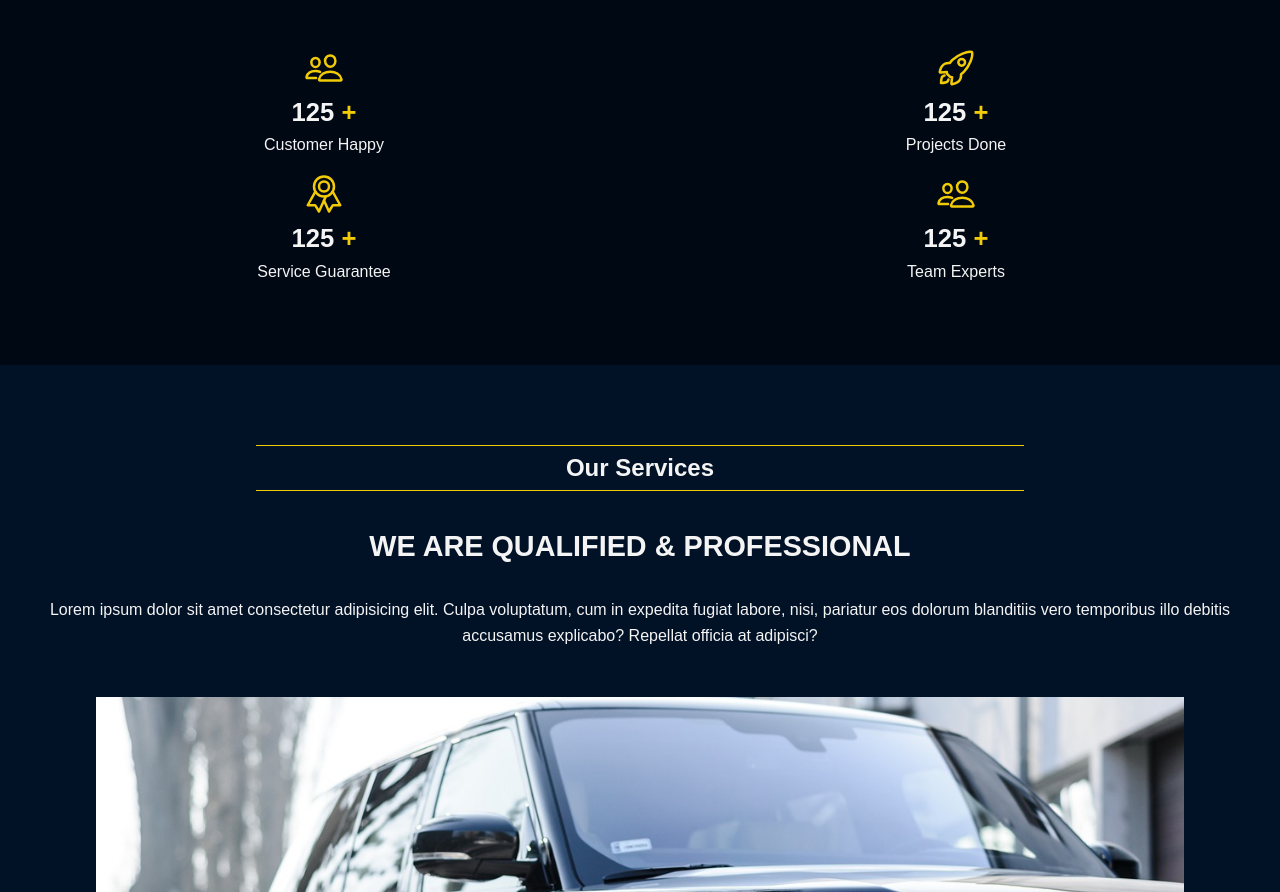
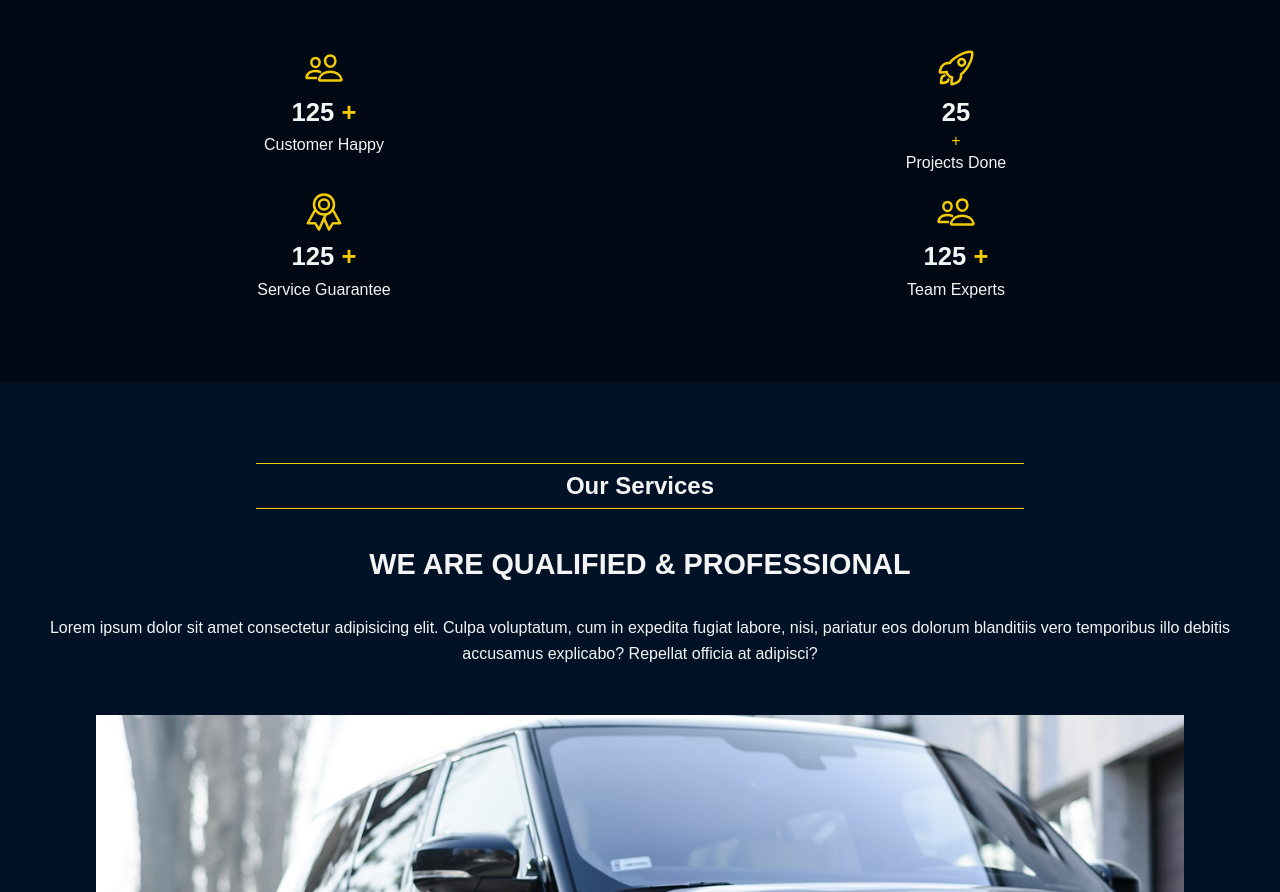
Before and after one commit to Shevotool/Gonzalez-Car-Paint, a plain HTML site: page index.html in a window 1280 px wide. Shown: the part 3340-4232 px from the top of the page. Drawn offline with nearby package versions, Linux system fonts and the light colour scheme.

Commit message:
Reveal Section

```diff
--- a/css/styles.css
+++ b/css/styles.css
@@ -111,3 +111,12 @@ p {
   justify-content: space-between;
   align-items: center;
 }
+
+.section {
+  transition: transform 1s, opacity 1s;
+}
+
+.section-hidden {
+  opacity: 0;
+  transform: translateY(8rem);
+}
--- a/css/utilities.css
+++ b/css/utilities.css
@@ -34,9 +34,9 @@
   display: none;
 }
 
-.section {
+/* .section {
   padding: 2rem 1rem;
-}
+} */
 
 .section-title {
   border-top: thin solid var(--first-color);
--- a/index.html
+++ b/index.html
@@ -92,7 +92,7 @@
   </section>
 
   <!-- About Us Section -->
-  <section class="about-us" id="about">
+  <section class="about-us section" id="about">
     <div class="flex-container">
       <div class="container-left">
         <div class="section-title about">
@@ -149,7 +149,7 @@
   </section>
 
   <!-- Customers Section -->
-  <section class="customers">
+  <section class="customers section customers-section">
     <div class="customers-overlay">
       <div class="customers-container--grid">
         <div class="element medium-margin--top">
@@ -159,7 +159,7 @@
         </div>
         <div class="element medium-margin--top">
           <span><ion-icon name="rocket-outline" class="ion-icon"></ion-icon></span>
-          <p class="customer-number">125 <span class="first-color">+</span></p>
+          <p class="customer-number proyects-done">0</p><span class="first-color"> +</span>
           <p class="customer-text">Projects Done</p>
         </div>
         <div class="element">
@@ -177,7 +177,7 @@
   </section>
 
   <!-- Our services Section -->
-  <section class="our-services" id="services">
+  <section class="our-services section" id="services">
     <div class="section-title service">
       <h2>Our Services</h2>
     </div>
@@ -203,7 +203,7 @@
   </section>
 
   <!-- Testimonial Section -->
-  <section class="testimonials" id="testimonials">
+  <section class="testimonials section" id="testimonials">
     <div class="section-title testimonial">
       <h2>Testimonials</h2>
     </div>
@@ -275,7 +275,7 @@
   </section>
 
   <!-- Pricing Section -->
-  <section class="price" id="pricing">
+  <section class="price section" id="pricing">
     <div class="section-title pricing">
       <h2 class="tittle-price">Pricing plan</h2>
     </div>
@@ -323,13 +323,13 @@
   </section>
 
   <!-- Contact Us Section -->
-  <section class="contact-us" id="contact">
+  <section class="contact-us section" id="contact">
     <div class="section-title contact">
       <h2 class="tittle-contact">Contact Us</h2>
     </div>
   </section>
 
-  <div class="container-form">
+  <div class="container-form section">
     <form id="form" class="form">
       <h3 class="write-us">Write to Us</h3>
 
--- a/js/script.js
+++ b/js/script.js
@@ -1,4 +1,6 @@
-/* ******** Menu ******** */
+///////////////////////////////////////////////////////////
+// Menu
+
 ((document) => {
   const $btnMenu = document.querySelector(".menu-btn"),
     $menu = document.querySelector(".menu");
@@ -18,7 +20,9 @@
   });
 })(document);
 
-/* ******** Carrousel******** */
+///////////////////////////////////////////////////////////
+// Carrousel
+
 let currentSlide = 0;
 const carouselTrack = document.querySelector(".carousel-track");
 const dots = document.querySelectorAll(".dot");
@@ -65,10 +69,14 @@ function keyboard() {
 
 keyboard();
 
-/* ******** Text line******** */
+///////////////////////////////////////////////////////////
+// Text line
+
 const textLine = document.querySelector(".text-line");
 
-/* ******** Form******** */
+///////////////////////////////////////////////////////////
+// Form
+
 document.addEventListener("DOMContentLoaded", function () {
   // Object to store form input values
   const email = {
@@ -199,7 +207,60 @@ document.addEventListener("DOMContentLoaded", function () {
   }
 });
 
-/* ******** Copy date ******** */
+///////////////////////////////////////////////////////////
+// Copy Date
+
 const copyDate = document.querySelector(".copy-date");
 const currentYear = new Date().getFullYear();
 copyDate.textContent = currentYear;
+
+///////////////////////////////////////////////////////////
+// Reveal Sections
+
+const allSections = document.querySelectorAll(".section");
+
+// Variables para el contador y el estado de visibilidad
+let isCustomerSectionVisible = false;
+let doneCounter = 0;
+
+const revealSection = function (entries, observer) {
+  const [entry] = entries;
+
+  if (!entry.isIntersecting) return;
+
+  entry.target.classList.remove("section-hidden");
+
+  // Verify if "Customers" section became visible
+  if (entry.target.classList.contains("customers")) {
+    isCustomerSectionVisible = true;
+
+    // Starts the iteration if "Customers" section is visible
+    iterateProyectsDone();
+  }
+};
+
+function iterateProyectsDone() {
+  const proyectsDone = document.querySelector(".proyects-done");
+  const iterator = 25;
+
+  if (proyectsDone && doneCounter <= iterator) {
+    setTimeout(() => {
+      proyectsDone.textContent = doneCounter;
+      doneCounter++;
+
+      // Continue the iteration
+      iterateProyectsDone();
+    }, 100);
+  }
+}
+
+const THRESHOLD = 0.15;
+const sectionObserver = new IntersectionObserver(revealSection, {
+  root: null,
+  threshold: THRESHOLD,
+});
+
+allSections.forEach(function (section) {
+  sectionObserver.observe(section);
+  section.classList.add("section-hidden");
+});
```
